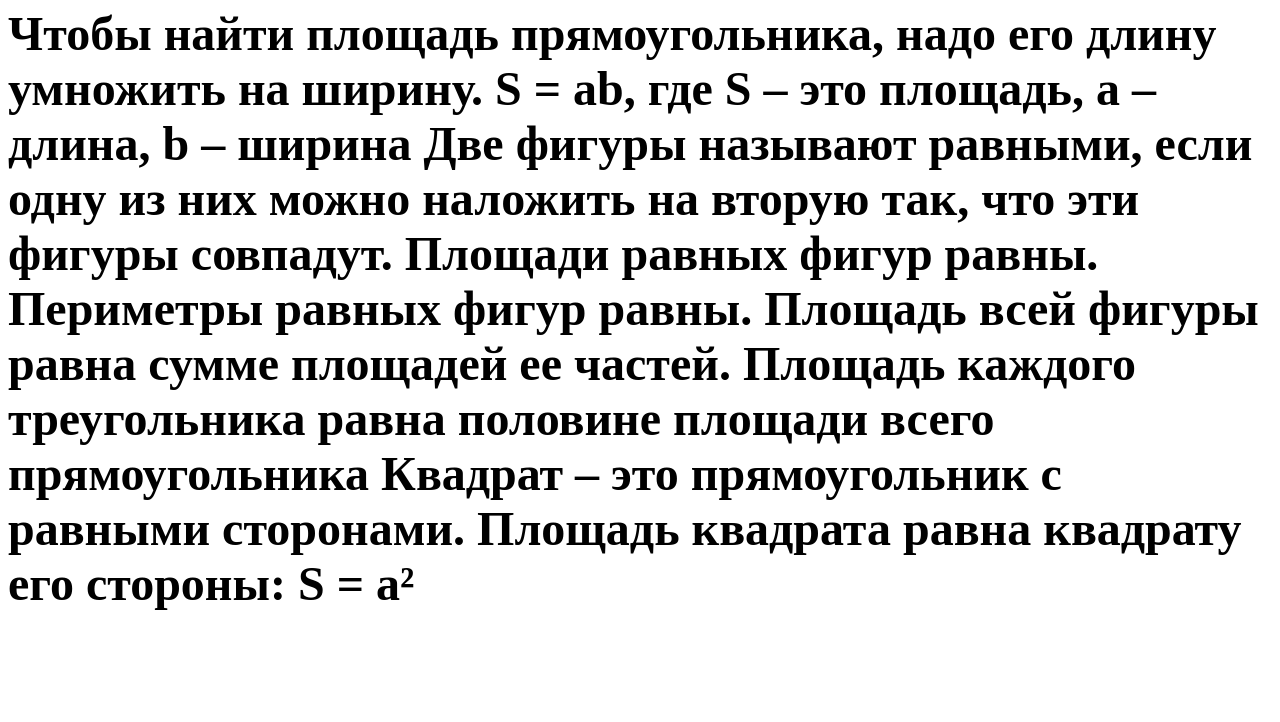
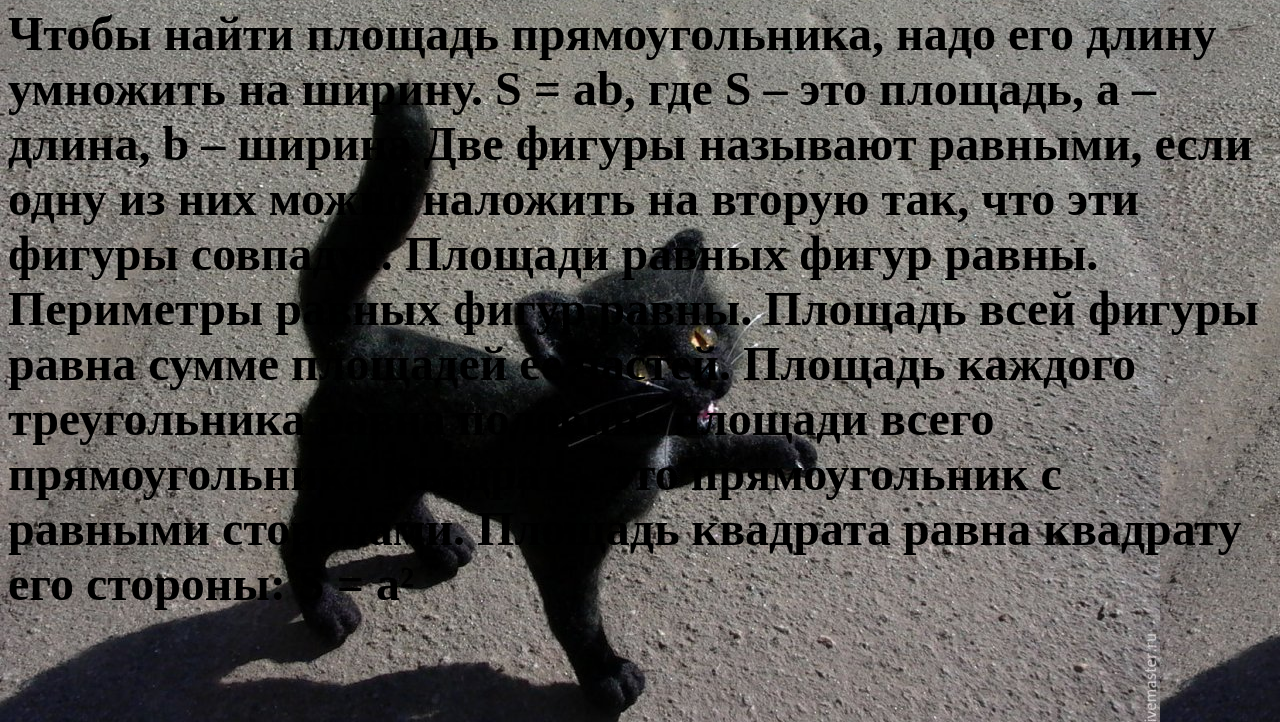
Before and after one commit to DeniskaSsaitom/Square, a plain HTML site: page index.html in a window 1280 px wide. Shown: the part 78-800 px from the top of the page. Drawn offline with Linux system fonts and the light colour scheme.

Commit message:
Update index.html

```diff
--- a/index.html
+++ b/index.html
@@ -2,7 +2,7 @@
 <head>
 <title>Площадь прямоугольника</title>
 </head>
-<body>
+<body background = "рыжий.jpg">
 <h1><font size="25"><b>Площадь прямоугольника</font></h1>
 <p><font size="16">Чтобы найти площадь прямоугольника, надо его длину умножить на ширину.
 S = ab, где S – это площадь, a – длина, b – ширина
```
